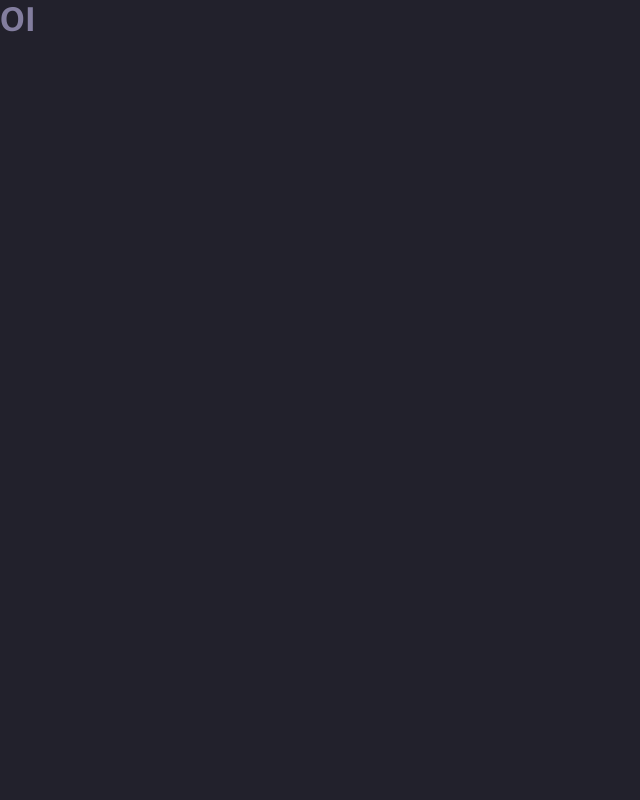
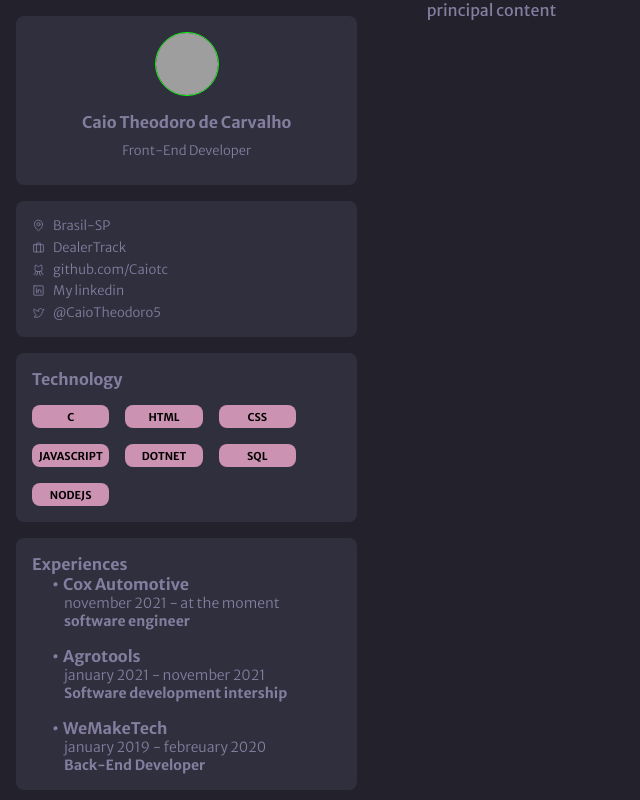
Before and after one commit to Caiotc/PortFolioWebsite, a React (Vite) app: page / in a window 1280 px wide. Shown: the top 800 px of the page, without its empty margins (0-640 px from the left). Built offline with nearby package versions, Linux system fonts and the light colour scheme; grey boxes are pictures that could not be loaded.

Commit message:
implementation of a side bar with my personal info

```diff
--- a/index.html
+++ b/index.html
@@ -7,7 +7,7 @@
     <link rel="preconnect" href="https://fonts.googleapis.com" />
     <link rel="preconnect" href="https://fonts.gstatic.com" crossorigin />
     <link
-      href="https://fonts.googleapis.com/css2?family=Merriweather+Sans:wght@400;500;700&display=swap"
+      href="https://fonts.googleapis.com/css2?family=Merriweather+Sans:wght@300;400;500;700&display=swap"
       rel="stylesheet"
     />
     <title>Vite + React</title>
--- a/package.json
+++ b/package.json
@@ -9,6 +9,7 @@
     "preview": "vite preview"
   },
   "dependencies": {
+    "phosphor-react": "^1.4.1",
     "react": "^18.2.0",
     "react-css-modules": "^4.7.11",
     "react-dom": "^18.2.0"
--- a/src/App.jsx
+++ b/src/App.jsx
@@ -1,9 +1,16 @@
 import { useState } from "react";
 import "./global.css";
+import styles from "./App.module.css";
+import { SideBar } from "./components/SideBar/SideBar";
 
 function App() {
   const [count, setCount] = useState(0);
-  return <h1>OI</h1>;
+  return (
+    <div className={styles.App}>
+      <SideBar />
+      <div>principal content</div>
+    </div>
+  );
 }
 
 export default App;
--- /dev/null
+++ b/src/App.module.css
@@ -0,0 +1,9 @@
+.App{
+    display: grid;
+    grid-template-columns: 1fr 2fr;
+}
+
+.sidebar{
+
+
+}
--- /dev/null
+++ b/src/components/Content/Content.jsx
@@ -0,0 +1,3 @@
+import React from "react";
+
+export function Content() {}
--- /dev/null
+++ b/src/components/SideBar/SideBar.jsx
@@ -0,0 +1,123 @@
+import React from "react";
+import styles from "./SideBar.module.css";
+import {
+  MapPin,
+  Suitcase,
+  GithubLogo,
+  LinkedinLogo,
+  TwitterLogo,
+} from "phosphor-react";
+
+export function SideBar(props) {
+  return (
+    <aside>
+      <div>
+        <div className={styles.card}>
+          <div></div>
+          <img
+            className={styles.avatar}
+            src="https://github.com/Caiotc.png"
+            alt=""
+          />
+          <strong>Caio Theodoro de Carvalho</strong>
+          <footer>
+            <p> Front-End Developer</p>
+          </footer>
+        </div>
+      </div>
+      <div className={styles.card}>
+        <div className={styles.personalInfoCard}>
+          <p>
+            <MapPin />
+            Brasil-SP
+          </p>
+          <p>
+            <Suitcase /> DealerTrack
+          </p>
+          <p>
+            <GithubLogo />{" "}
+            <a href="https://github.com/Caiotc">github.com/Caiotc </a>
+          </p>
+          <p>
+            <LinkedinLogo />{" "}
+            <a href="https://www.linkedin.com/in/caio-theodoro-978692149/">
+              My linkedin
+            </a>
+          </p>
+          <p>
+            <TwitterLogo />{" "}
+            <a href="https://twitter.com/CaioTheodoro5">@CaioTheodoro5</a>
+          </p>
+        </div>
+      </div>
+      <div className={styles.card}>
+        <div className={styles.technologyCard}>
+          <strong>Technology</strong>
+          <div className={styles.technologyTagsContainer}>
+            <a>
+              <strong>C</strong>
+            </a>
+            <a>
+              <strong>HTML</strong>
+            </a>
+            <a>
+              <strong>CSS</strong>
+            </a>
+            <a>
+              <strong>JAVASCRIPT</strong>
+            </a>
+            <a>
+              <strong>DOTNET</strong>
+            </a>
+            <a>
+              <strong>SQL</strong>
+            </a>
+            <a>
+              <strong>NODEJS</strong>
+            </a>
+          </div>
+        </div>
+      </div>
+      <div className={styles.card}>
+        <div className={styles.experiencesCard}>
+          <strong>Experiences</strong>
+          <div className={styles.experiencesContainer}>
+            <div>
+              <strong>Cox Automotive</strong>
+              <p>november 2021 - at the moment</p>
+              <p>software engineer</p>
+            </div>
+            <div>
+              <strong>Agrotools</strong>
+              <p>january 2021 - november 2021</p>
+              <p>Software development intership</p>
+            </div>
+            <div>
+              <strong>WeMakeTech</strong>
+              <p>january 2019 - febreuary 2020</p>
+              <p>Back-End Developer</p>
+            </div>
+          </div>
+        </div>
+      </div>
+
+      <div className={styles.card}>
+        <div className={styles.experiencesCard}>
+          <strong>Education</strong>
+          <div className={styles.experiencesContainer}>
+            <div>
+              <strong>UNIFESP</strong>
+              <p>2019 - at the moment</p>
+              <p>Interdisciplinary cience and technology bachelors</p>
+            </div>
+            <div>
+              <strong>RocketSeat</strong>
+              <p>november 2022 - at the moment</p>
+              <p>Ignite Bootcamp</p>
+            </div>
+          </div>
+        </div>
+      </div>
+    </aside>
+  );
+}
--- /dev/null
+++ b/src/components/SideBar/SideBar.module.css
@@ -0,0 +1,155 @@
+.sideBar{
+
+
+}
+
+
+
+.card{
+    width:80%;
+    background: var(--bg-cards);
+    border-radius: 8px;
+    padding: 1rem;
+    margin: 1rem;
+
+    display: flex;
+    flex-direction: column;
+
+    justify-content: center;
+    align-items: center;
+
+    font-weight: 300;
+}
+
+.card footer{
+    margin: 0.625rem;
+    font-size: 0.8125rem;
+
+}
+
+.personalInfoCard {
+    width: 100%;
+    display: flex;
+    flex-direction: column;
+    justify-content: center;
+    align-items: flex-start;
+    gap: 0.3rem;
+    font-size: small;
+
+
+}
+.personalInfoCard p {
+        display: flex;
+        justify-content: flex-start;
+        align-items: center;
+        gap: 0.5rem;
+}
+.personalInfoCard p a {
+    color: var(--text-color);
+    text-decoration: none;
+}
+
+.personalInfoCard p a {
+    color: var(--text-color);
+    text-decoration: none;
+}
+
+.personalInfoCard p a:hover {
+    color: var(--text-color-highlighted);
+
+}
+
+.technologyCard {
+    width: 100%;
+    display: flex;
+    flex-direction: column;
+    justify-content: flex-start;
+    align-items: flex-start;
+    gap: 1rem;
+
+}
+
+.technologyTagsContainer{
+    width: 100%;
+    display: flex;
+    flex-direction: row;
+    flex-wrap: wrap;
+    gap: 1rem;
+    justify-content: flex-start;
+}
+
+/* content: "\2022"; */
+
+.technologyTagsContainer a
+{
+
+
+  width: 25%;
+  height: 1.4375rem;
+
+  background: var(--bg-techs);
+    border-radius: 8px;
+padding: 0.5rem;
+
+color: black;
+
+    font-size: 0.675rem;
+  display: flex;
+  justify-content: center;
+  align-items: center;
+}
+
+.experiencesCard{
+    width: 100%;
+    display: flex;
+    flex-direction: column;
+    justify-content: flex-start;
+    align-items: flex-start;
+}
+
+.experiencesContainer{
+    display: flex;
+    flex-direction: column;
+    padding-left: 1rem;
+
+    gap: 1rem;
+
+}
+
+.experiencesContainer div{
+    display: flex;
+    flex-direction: column;
+
+
+
+}
+.experiencesContainer div p{
+ font-size: 0.875rem;
+}
+.experiencesCard div p:last-child{
+    font-weight: bold;
+}
+.experiencesContainer p::before{
+    content: '';
+    padding: 0 0.5rem;
+
+}
+
+
+.experiencesContainer strong::before{
+    content: '\2022';
+    padding: 0 0.25rem;
+
+}
+
+
+.avatar {
+    margin-bottom: 1rem;
+    width: 4rem;
+    height:4rem;
+
+    border-radius: 50%;
+
+    border: 1px solid var(--avatar-frame);
+
+}
--- a/src/global.css
+++ b/src/global.css
@@ -1,8 +1,13 @@
 :root {
   --body-bg-color: #22212C;
   --text-color: #837E9F;
+  --text-color-highlighted: rgb(4, 149, 50);
   --bg-cards: #302F3D;
   --bg-techs: #CB92B1;
+  --avatar-frame: #00FF00;
+
+  --black : black;
+
 }
 
 
```
Also changed, not shown: src/components/Content/Content.module.css (added), 1 other file (tests, documents, lock files or other folders).
